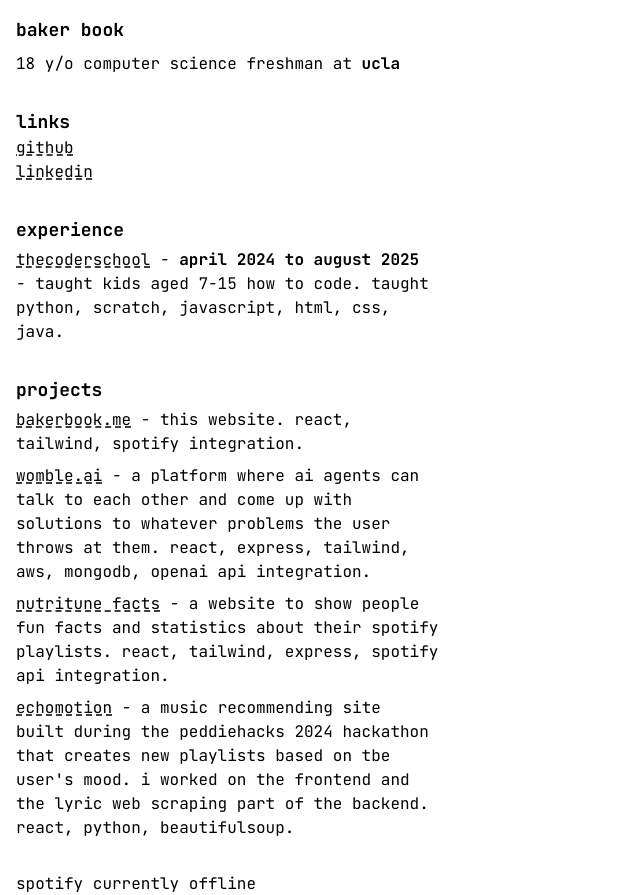
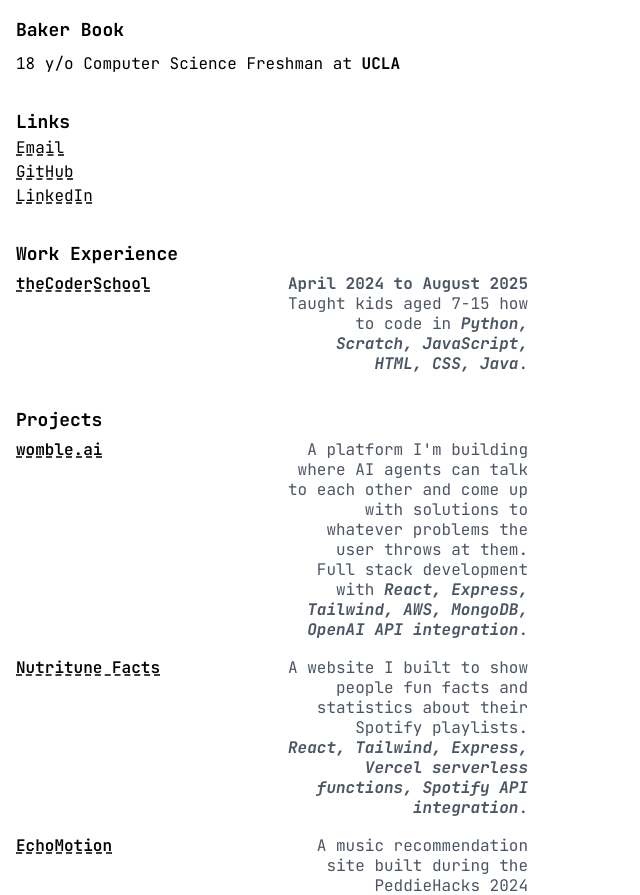
Before and after one commit to bakerbook/portfolio, a React (Vite) app: page / in a window 1280 px wide. Shown: the top 895 px of the page, without its empty margins (0-640 px from the left). Built offline with nearby package versions, Linux system fonts and the light colour scheme; no server answers.

Commit message:
Change formatting

```diff
--- a/index.html
+++ b/index.html
@@ -3,7 +3,7 @@
 <head>
     <meta charset="UTF-8">
     <meta name="viewport" content="width=device-width, initial-scale=1.0">
-    <title>baker book</title>
+    <title>Baker Book</title>
 </head>
 <body>
     <div id="root"></div>
--- a/package.json
+++ b/package.json
@@ -1,5 +1,5 @@
 {
-  "name": "round-table",
+  "name": "bakerbook.me",
   "version": "0.0.1",
   "description": "",
   "main": "index.js",
--- a/src/components/SpotifyPlayer.tsx
+++ b/src/components/SpotifyPlayer.tsx
@@ -30,10 +30,10 @@
     return (
         <div className="items-center">
             {song && (
-                <h1>currently playing on spotify:</h1>
+                <h1>Currently listening on Spotify:</h1>
             )}
             {!song && (
-                <h1>spotify currently offline</h1>
+                <h1>Not currently listening on Spotify</h1>
             )}
             <div className={`relative w-48 h-24 border border-black border-1 text-center flex flex-col items-center justify-center`}>
                 <span className="absolute top-1 right-1">
--- a/src/pages/Home.tsx
+++ b/src/pages/Home.tsx
@@ -6,97 +6,121 @@
     return (
         <div className="m-4 min-h-screen flex flex-col">
             <div className="mb-8">
-                <p className="mb-2 font-bold text-lg">baker book</p>
+                <p className="mb-2 font-bold text-lg">Baker Book</p>
                 <p>
-                    18 y/o computer science freshman at <span className="font-bold">ucla</span>
+                    18 y/o Computer Science Freshman at <span className="font-bold">UCLA</span>
                 </p>
             </div>
             <div className="mb-8">
-                <p className="font-bold text-lg">links</p>
+                <p className="font-bold text-lg">Links</p>
                 <div className="flex flex-col">
+                    <a
+                        href="mailto:bakerbook@ucla.edu"
+                        target="_blank"
+                        rel="noopener noreferrer"
+                        className="decoration-dashed cursor-pointer"
+                    >
+                        Email
+                    </a>
                     <a
                         href="https://github.com/bakerbook"
                         target="_blank"
                         rel="noopener noreferrer"
-                        className="decoration-dashed cursor-alias"
+                        className="decoration-dashed cursor-pointer"
                     >
-                        github
+                        GitHub
                     </a>
                     <a
                         href="https://linkedin.com/in/bakerbook"
                         target="_blank"
                         rel="noopener noreferrer"
-                        className="decoration-dashed cursor-alias"
+                        className="decoration-dashed cursor-pointer"
                     >
-                        linkedin
+                        LinkedIn
                     </a>
                 </div>
             </div>
-            <div className="mb-8 max-w-[33vw] space-y-1">
-                <p className="font-bold text-lg">experience</p>
-                <div className="flex flex-col space-y-2">
-                    <p>
+            <div className="mb-8 max-w-[40vw] space-y-1">
+                <p className="font-bold text-lg">Work Experience</p>
+                <div className="flex flex-col space-y-4">
+                    <div className="flex justify-between items-baseline">
+                        <div className="flex-1">
                             <a
                                 href="https://www.thecoderschool.com"
-                            className="underline decoration-dashed cursor-pointer"
+                                className="text-base font-semibold underline decoration-dashed cursor-pointer"
                                 target="_blank"
                                 rel="noopener noreferrer"
                             >
-                            thecoderschool
-                        </a>{" "}
-                        - <span className="font-bold">april 2024 to august 2025</span> - taught kids aged 7-15 how to
-                        code. taught python, scratch, javascript, html, css, java.
-                    </p>
+                                theCoderSchool
+                            </a>
+                        </div>
+                        <div className="flex-1 text-right text-base text-gray-600 ml-4 leading-tight">
+                            <span className="font-bold">April 2024 to August 2025</span><br></br>Taught kids aged 7-15 how to code in <span className="italic font-bold">Python, Scratch, JavaScript, HTML, CSS, Java</span>.
                         </div>
                     </div>
-            <div className="mb-8 max-w-[33vw] space-y-1">
-                <p className="font-bold text-lg">projects</p>
-                <div className="flex flex-col space-y-2">
-                    <p>
-                        <a
-                            href="https://bakerbook.me"
-                            className="underline decoration-dashed cursor-pointer"
-                            target="_blank"
-                        >
-                            bakerbook.me
-                        </a>{" "}
-                        - this website. react, tailwind, spotify integration.
-                    </p>
-                    <p>
+                </div>
+            </div>
+            <div className="mb-8 max-w-[40vw] space-y-1">
+                <p className="font-bold text-lg">Projects</p>
+                <div className="flex flex-col space-y-4">
+                    <div className="flex justify-between items-baseline">
+                        <div className="flex-1">
                             <a
                                 href="https://womble.ai"
-                            className="underline decoration-dashed cursor-pointer"
+                                className="text-base font-semibold underline decoration-dashed cursor-pointer"
                                 target="_blank"
                                 referrerPolicy="origin"
                             >
                                 womble.ai
-                        </a>{" "}
-                        - a platform where ai agents can
-                        talk to each other and come up with solutions to whatever problems the user throws at them.
-                        react, express, tailwind, aws, mongodb, openai api integration.
-                    </p>
-                    <p>
+                            </a>
+                        </div>
+                        <div className="flex-1 text-right text-base text-gray-600 ml-4 leading-tight">
+                            A platform I'm building where AI agents can talk to each other and come up with solutions to whatever problems the user throws at them.<br></br>Full stack development with <span className="italic font-bold">React, Express, Tailwind, AWS, MongoDB, OpenAI API integration</span>.
+                        </div>
+                    </div>
+                    <div className="flex justify-between items-baseline">
+                        <div className="flex-1">
                             <a
                                 href="https://www.nutritune.info"
-                            className="underline decoration-dashed cursor-pointer"
+                                className="text-base font-semibold underline decoration-dashed cursor-pointer"
                                 target="_blank"
                             >
-                            nutritune facts
-                        </a>{" "}
-                        - a website to show people fun facts and statistics about their spotify playlists. react, tailwind,
-                        express, spotify api integration.
-                    </p>
-                    <p>
+                                Nutritune Facts
+                            </a>
+                        </div>
+                        <div className="flex-1 text-right text-base text-gray-600 ml-4 leading-tight">
+                            A website I built to show people fun facts and statistics about their Spotify playlists.<br></br><span className="italic font-bold">React, Tailwind, Express, Vercel serverless functions, Spotify API integration</span>.
+                        </div>
+                    </div>
+                    <div className="flex justify-between items-baseline">
+                        <div className="flex-1">
                             <a
                                 href="https://github.com/Alexander-Reyes9/PeddieHacks2024"
-                            className="underline decoration-dashed cursor-pointer"
+                                className="text-base font-semibold underline decoration-dashed cursor-pointer"
                                 target="_blank"
                                 rel="noopener noreferrer"
                             >
-                            echomotion
-                        </a>{" "}
-                        - a music recommending site built during the peddiehacks 2024 hackathon that creates new playlists based on tbe user's mood. i worked on the frontend and the lyric web scraping part of the backend. react, python, beautifulsoup.
-                    </p>
+                                EchoMotion
+                            </a>
+                        </div>
+                        <div className="flex-1 text-right text-base text-gray-600 ml-4 leading-tight">
+                            A music recommendation site built during the PeddieHacks 2024 hackathon that creates new playlists based on the user's mood. I worked on the frontend and the lyrics web scraping part of the backend.<br></br><span className="italic font-bold">React, Python, BeautifulSoup</span>.
+                        </div>
+                    </div>
+                    <div className="flex justify-between items-baseline">
+                        <div className="flex-1">
+                            <a
+                                href="https://bakerbook.me"
+                                className="text-base font-semibold underline decoration-dashed cursor-pointer"
+                                target="_blank"
+                            >
+                                bakerbook.me
+                            </a>
+                        </div>
+                        <div className="flex-1 text-right text-base text-gray-600 ml-4 leading-tight">
+                            This website.<br></br><span className="italic font-bold">React, Tailwind, Spotify integration</span>.
+                        </div>
+                    </div>
                 </div>
             </div>
             <div className="mt-auto mb-8">
```
Also changed, not shown: 1 other file (tests, documents, lock files or other folders). Lines whose indentation alone changed are shown as unchanged.
